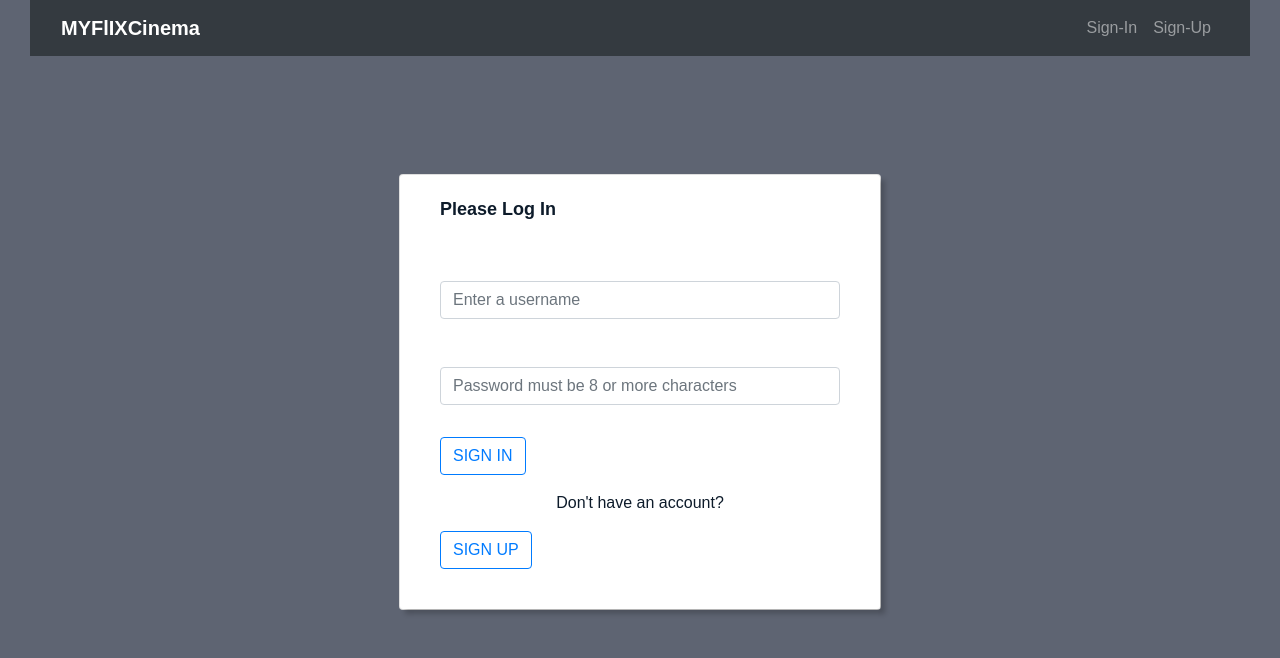
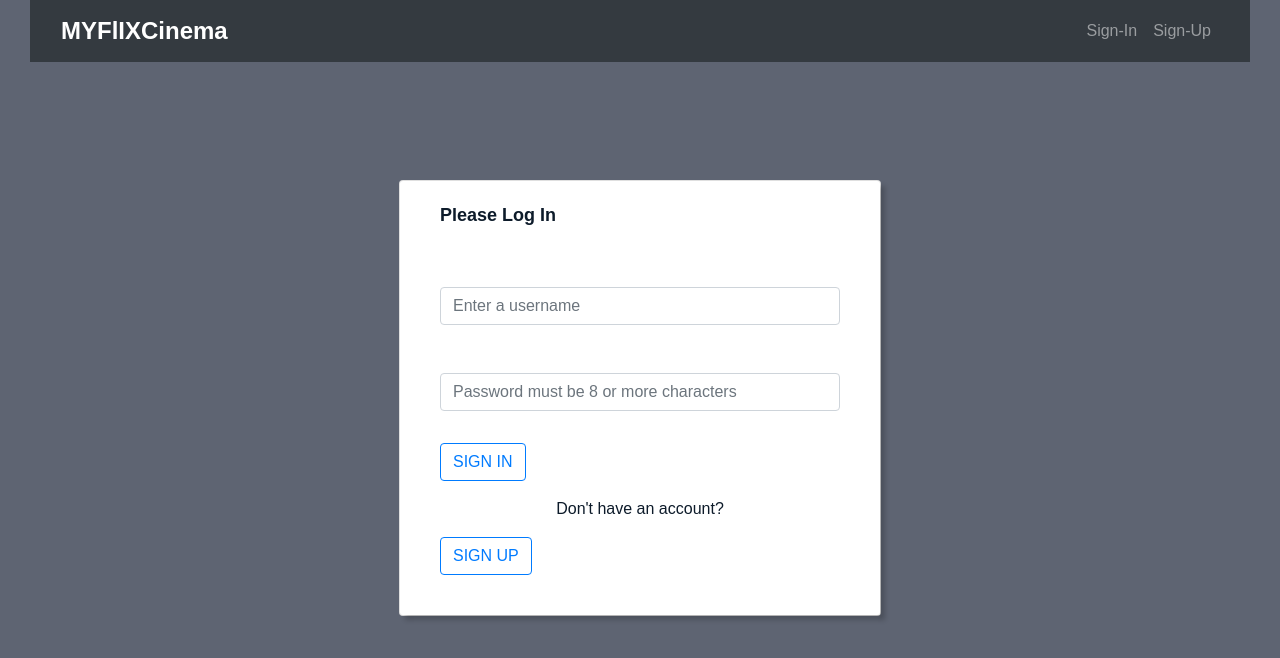
Before and after one commit to kraft-aka/myFlix-client, a React (Vite) app: page / in a window 1280 px wide. Shown: the top 658 px of the page. Built offline with nearby package versions, Linux system fonts and the light colour scheme.

Commit message:
change font-weight nav

```diff
--- a/src/components/navbar/navbar.jsx
+++ b/src/components/navbar/navbar.jsx
@@ -37,6 +37,7 @@ export function MenuBar(props) {
       bg="dark"
       expand="lg"
       variant="dark"
+      style={{width:'100%'}}
     >
       <Container className="fluid">
         <Navbar.Brand className="navbar-logo" href="/">
@@ -50,10 +51,7 @@ export function MenuBar(props) {
             {isAuth() && (
               <Button
                 variant="link"
-                onClick={onLoggedOut}
-
-
-              >
+                onClick={onLoggedOut}>
                 Logout
               </Button>
             )}
--- a/src/components/navbar/navbar.scss
+++ b/src/components/navbar/navbar.scss
@@ -1,9 +1,5 @@
-.main-view--navbar {
-   display: block;
-   left: 0;
-   right: 0;
-}
 
 .navbar-logo {
-   font-weight: 700;
+   font-weight: bold;
+   font-size: 24px;
 }
```
Also changed, not shown: 4 other files (tests, documents, lock files or other folders).
